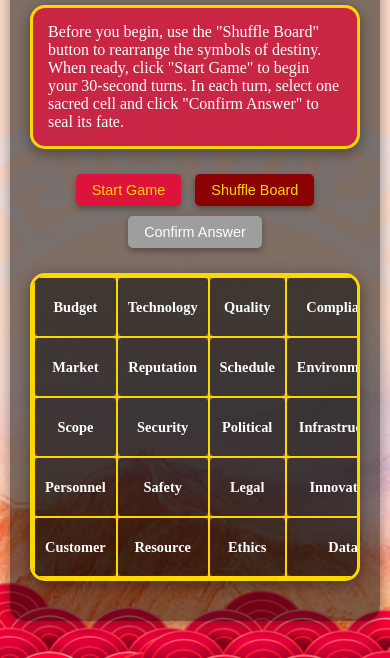
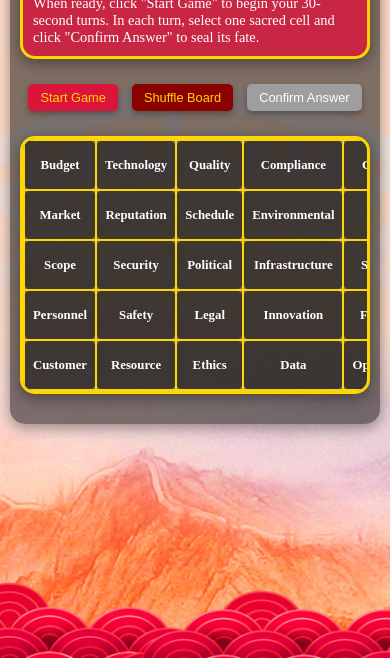
Before and after one commit to Monish21072004/Bingo-game, a plain HTML site: page index.html in a window 390 px wide. Shown: the part 186-844 px from the top of the page. Drawn offline with Linux system fonts and the light colour scheme.

Commit message:
Update index.html

```diff
--- a/index.html
+++ b/index.html
@@ -29,8 +29,9 @@
       flex-direction: column;
       align-items: center;
       padding: 20px;
+      transition: background 0.5s;
     }
-    /* Main container to constrain width and center content */
+    /* Main container */
     .container {
       width: 100%;
       max-width: 900px;
@@ -109,17 +110,18 @@
       margin: 20px auto;
       border: 3px solid #ffd700;
       border-radius: 15px;
-      overflow: hidden;
+      overflow: auto;
       box-shadow: 0 4px 15px rgba(0,0,0,0.4);
     }
     table {
       width: 100%;
       border-collapse: collapse;
+      margin: 0 auto;
     }
     td {
       border: 2px solid #ffd700;
       padding: 20px;
-      width: 20%;  /* 5 columns */
+      width: 20%; /* 5 columns */
       height: 80px;
       cursor: pointer;
       background-color: rgba(0,0,0,0.5);
@@ -194,30 +196,33 @@
     #surprise-overlay button:hover {
       transform: scale(1.05);
     }
-    /* Responsive Adjustments */
+    /* Responsive Styles */
     @media (max-width: 600px) {
       body {
         padding: 10px;
         background-attachment: scroll;
       }
+      .container {
+        padding: 10px;
+      }
       h1 {
         font-size: 2.5em;
       }
       #instruction {
-        font-size: 1em;
-        padding: 15px;
+        font-size: 0.9em;
+        padding: 10px;
       }
       #timer {
-        font-size: 1.2em;
+        font-size: 1em;
       }
       button {
-        padding: 8px 16px;
-        font-size: 0.9em;
+        padding: 6px 12px;
+        font-size: 0.8em;
       }
       td {
-        padding: 10px;
-        font-size: 0.9em;
-        height: 60px;
+        padding: 8px;
+        font-size: 0.8em;
+        height: 50px;
       }
     }
   </style>
@@ -299,7 +304,6 @@
           cell.classList.remove('selected', 'locked');
           cell.addEventListener('click', () => {
             if (gameStarted && !selectionLocked && !cell.classList.contains('locked')) {
-              // Deselect any previously selected cell.
               document.querySelectorAll('#bingo-table td').forEach(c => c.classList.remove('selected'));
               cell.classList.add('selected');
               selectedWord = cell.innerText;
@@ -327,7 +331,7 @@
           selectionLocked = true;
           confirmBtn.disabled = true;
           alert("Time's up! The fates have spoken. Starting a new turn.");
-          startTurn(); // Automatically start a new turn.
+          startTurn();
         }
       }, 1000);
     }
```
